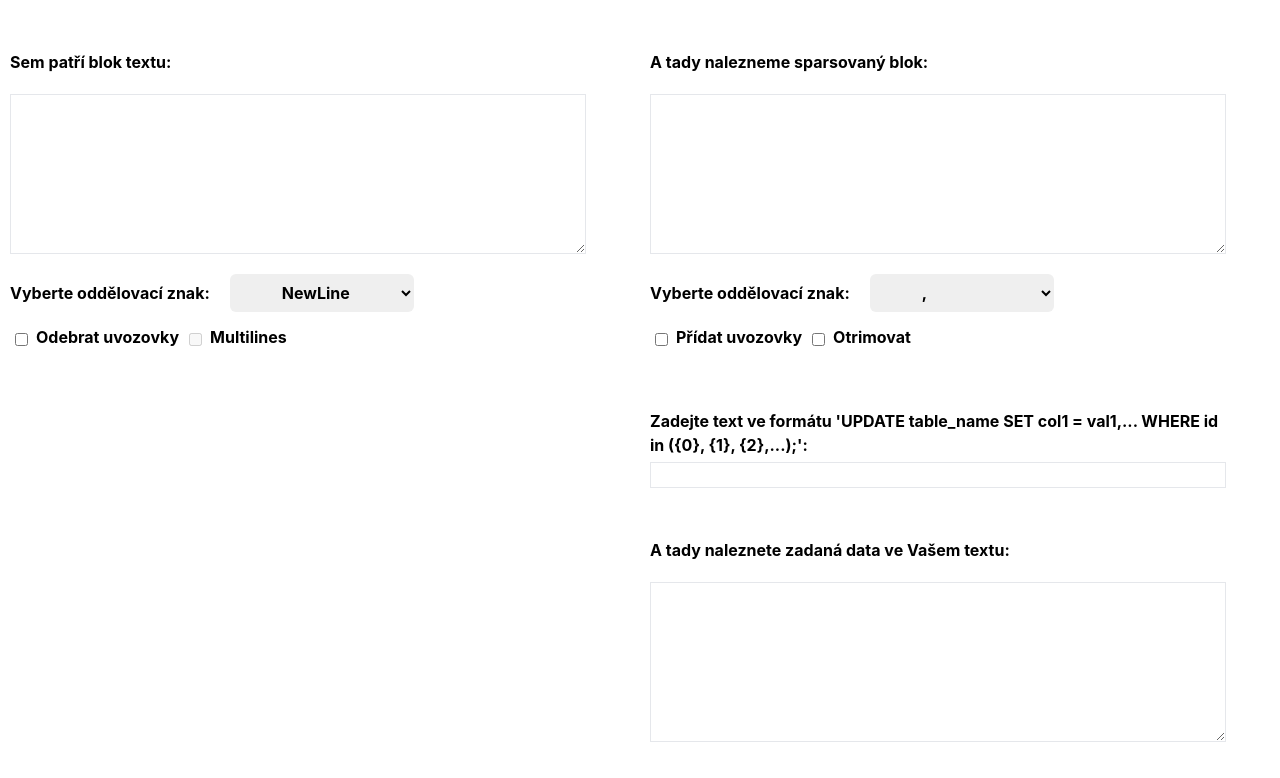
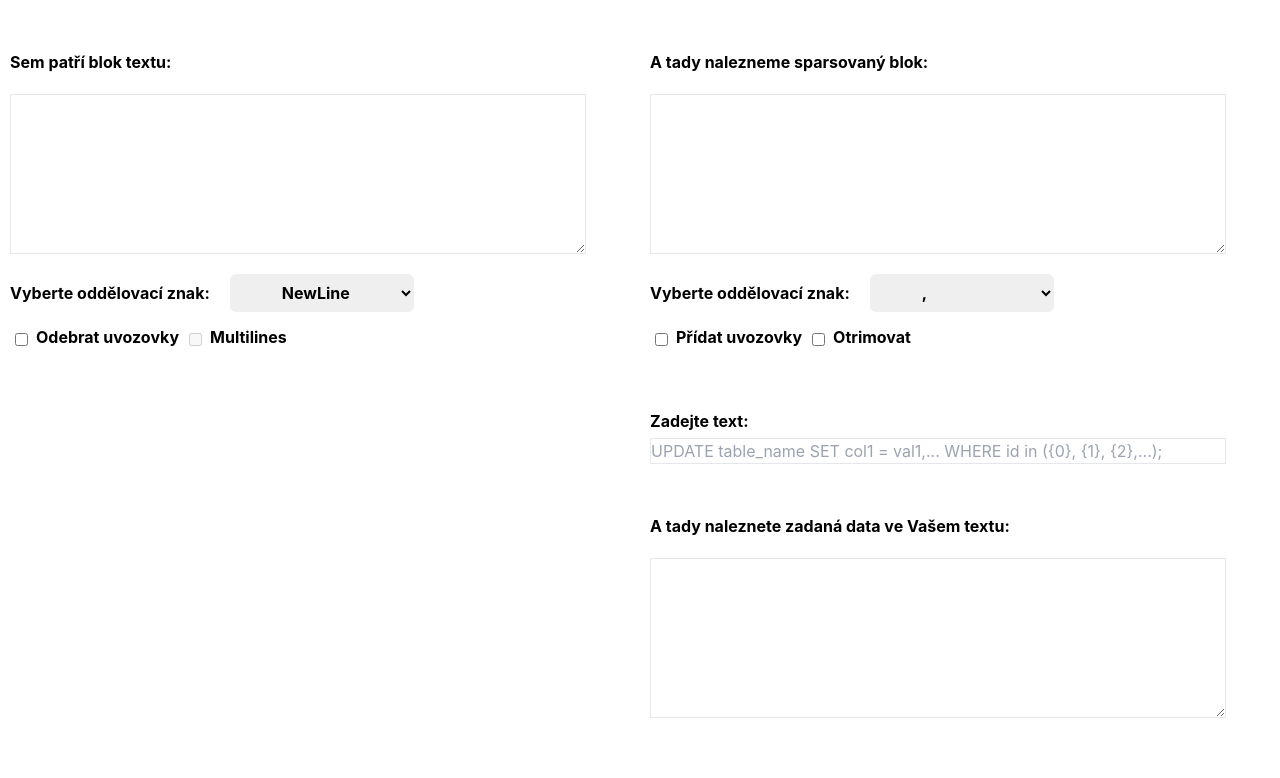
Before and after one commit to sojkas/parser, a React (Create React App) app: page / in a window 1280 px wide. Shown: the top 778 px of the page. Built offline with nearby package versions, Linux system fonts and the light colour scheme.

Commit message:
drobna uprava

```diff
--- a/src/App.js
+++ b/src/App.js
@@ -27,7 +27,8 @@ function App() {
   const titleSpace = "Otrimovat";
   const titleMultilines = "Multilines";
   const titleCustomText =
-    "Zadejte text ve formátu 'UPDATE table_name SET col1 = val1,... WHERE id in ({0}, {1}, {2},...);':";
+    "Zadejte text:";
+  const customTextFieldMessage ="UPDATE table_name SET col1 = val1,... WHERE id in ({0}, {1}, {2},...);"
   const outputTitle = "A tady nalezneme sparsovaný blok:";
   const outputTextTitle = "A tady naleznete zadaná data ve Vašem textu:";
 
@@ -210,7 +211,7 @@ function App() {
             checked={isCheckedRemoveSpace}
           />
         </div>
-        <InputText title={titleCustomText} customText={onSetCustomString} />
+        <InputText title={titleCustomText} customText={onSetCustomString} customTextPlaceholder={customTextFieldMessage}/>
         <OutputList
           selectedString={selectedStringOutput}
           outputArray={outputDataWithString}
--- a/src/components/InputText.js
+++ b/src/components/InputText.js
@@ -9,7 +9,7 @@ const InputText = (props) =>{
     return (
         <div className="text-input__form">
             <p className="text-input__label">{props.title}</p>
-            <input className="border" type="text" onChange={onTextTypeHandler} />
+            <input className="border" type="text" onChange={onTextTypeHandler} placeholder={props.customTextPlaceholder}/>
         </div>
     )
 }
```
